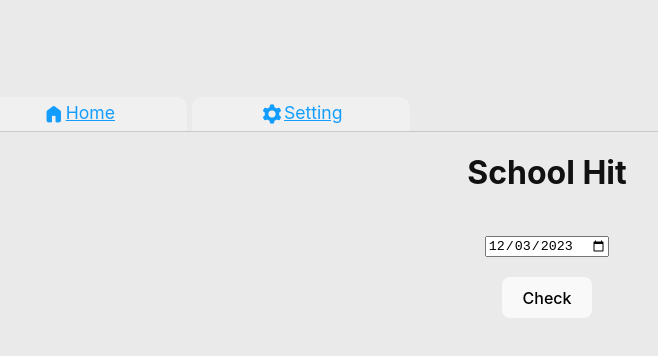
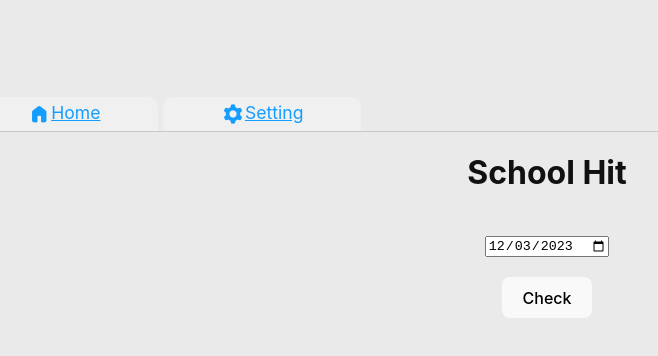
Before and after one commit to e6nlaq/school-hits, a React (Vite) app: page / in a window 1280 px wide. Shown: the top 356 px of the page, without its empty margins (93-751 px from the left). Built offline with nearby package versions, Linux system fonts and the light colour scheme.

Commit message:
💄 微調整

```diff
--- a/src/css/App.css
+++ b/src/css/App.css
@@ -27,12 +27,12 @@ ul.tab-menu-base {
 ul.tab-menu-base li {
 	float: left;
 	margin: 5px 5px 0 0;
-	padding: 5px;
+	padding: 5px 5% 5px 5%;
 	/* padding: 10px 100px 0 100px; */
 	background: rgb(240, 240, 240);
 	border-radius: 10px 10px 0 0;
 	height: 100%;
-	width: 18%;
+	/* width: 18%; */
 	font-size: 1.1rem;
 	text-align: center;
 }
```
